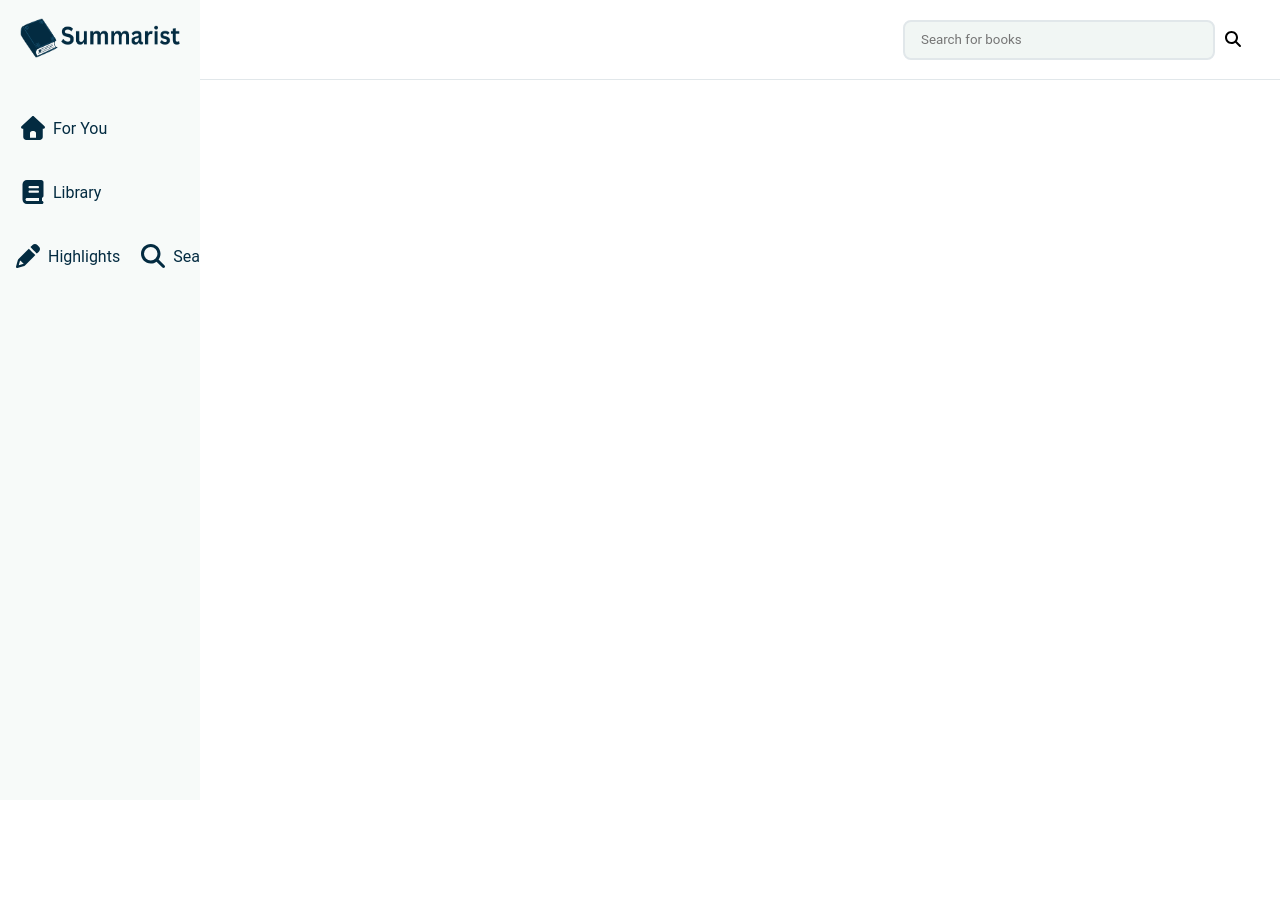
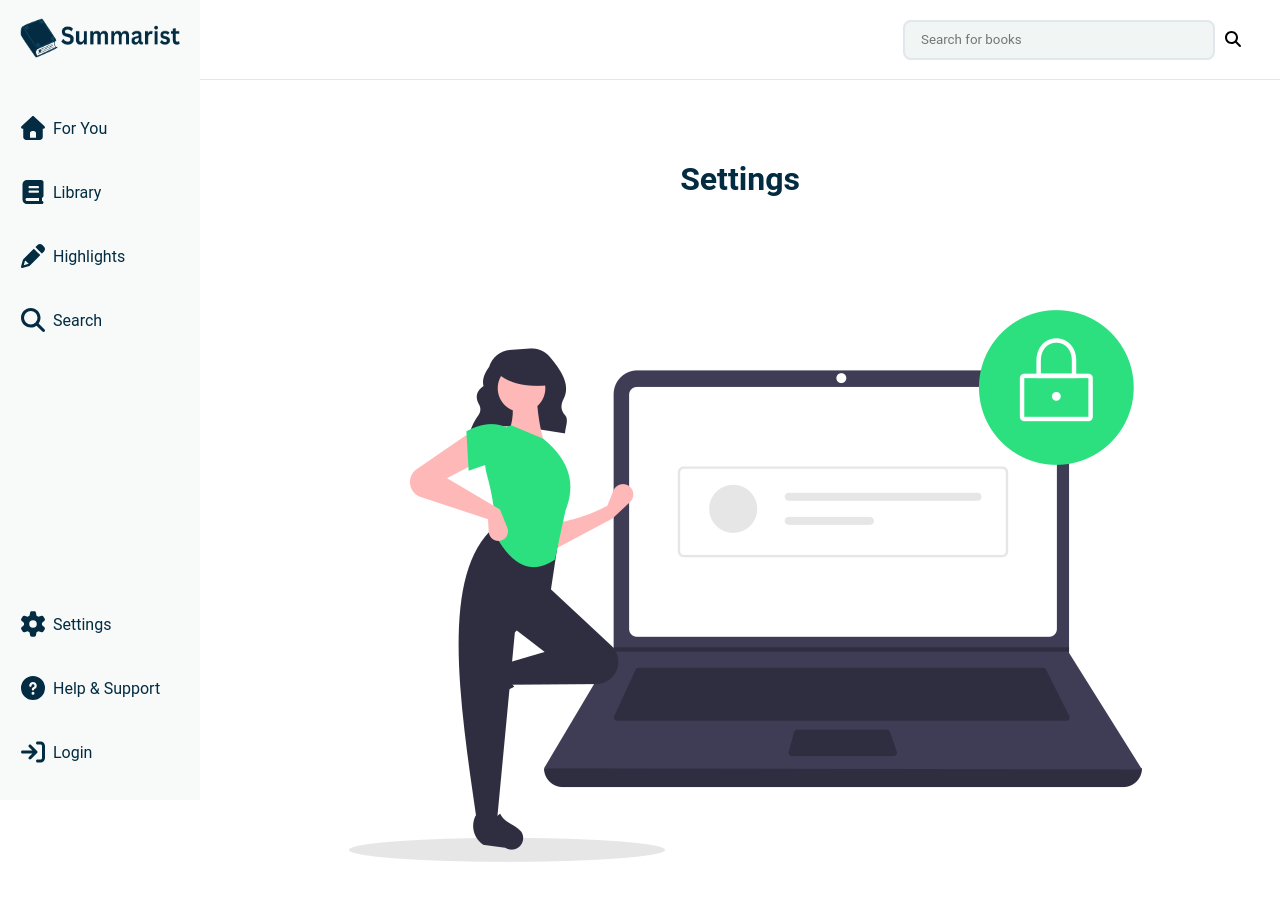
Before and after one commit to KyleWhitehead/Book-App, a React (Create React App) app: page /settings in a window 1280 px wide. Shown: the top 900 px of the page. Before the commit the page ends 800 px from the top, so only its background shows below. Built offline with nearby package versions, Linux system fonts and the light colour scheme.

Commit message:
Finished Settings layout need to add and finish the CSS

```diff
--- a/src/Pages/Settings/Settings.jsx
+++ b/src/Pages/Settings/Settings.jsx
@@ -1,7 +1,8 @@
 import React from "react";
 import "./Settings.css";
 import logo from "../../assets/logo.png";
-import { faSearch, faHome, faBook, faPencil, } from "@fortawesome/free-solid-svg-icons";
+import login from "../../assets/login.png";
+import { faSearch, faHome, faBook, faPencil, faGear, faQuestionCircle, faSignIn } from "@fortawesome/free-solid-svg-icons";
 import { FontAwesomeIcon } from "@fortawesome/react-fontawesome";
 
 
@@ -53,6 +54,7 @@ const Settings = () => {
                   <FontAwesomeIcon icon={faPencil} />
                 </div>
                 <div className="sidebar__link--text">Highlights</div>
+              </div>
                 <div className="sidebar__link--wrapper sidebar__link--not-allowed">
                   <div className="sidebar__link--line"></div>
                   <div className="sidebar__icon--wrapper">
@@ -60,12 +62,40 @@ const Settings = () => {
                   </div>
                   <div className="sidebar__link--text">Search</div>
                 </div>
+            </div>
+            <div className="sidebar__bottom">
+              <a className="sidebar__link--wrapper" href="/settings">
+              <div className="sidebar__link--line active--tab"></div>
+              <div className="sidebar__icon--wrapper">
+                <FontAwesomeIcon icon={faGear} />
+              </div>
+              <div className="sidebar__link--text">Settings</div>
+              </a>
+              <div className="sidebar__link--wrapper sidebar__link--not-allowed">
+                <div className="sidebar__link--line"></div>
+                <div className="sidebar__icon--wrapper">
+                  <FontAwesomeIcon icon={faQuestionCircle} />
+                </div>
+                <div className="sidebar__link--text">Help & Support</div>
+              </div>
+              <div className="sidebar__link--wrapper">
+                <div className="sidebar__link--line"></div>
+                <div className="sidebar__icon--wrapper">
+                  <FontAwesomeIcon icon={faSignIn} />
+                </div>
+                <div className="sidebar__link--text">Login</div>
               </div>
             </div>
-            <div className="sidebar__bottom"></div>
           </div>
         </div>
-        <div className="container"></div>
+        <div className="container">
+          <div className="row">
+            <div className="section__title page__title">Settings</div>
+            <div className="settings__login--wrapper">
+              <img src={login} alt="Login" />
+            </div>
+          </div>
+        </div>
       </div>
     </div>
   );
```
